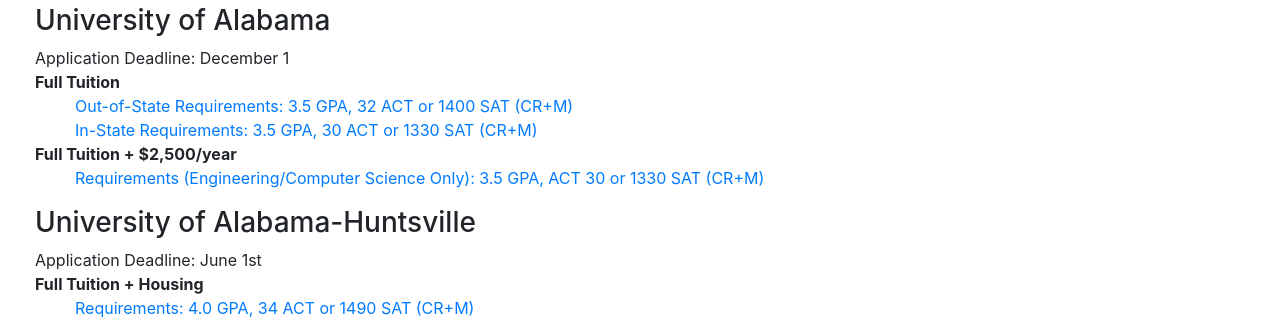
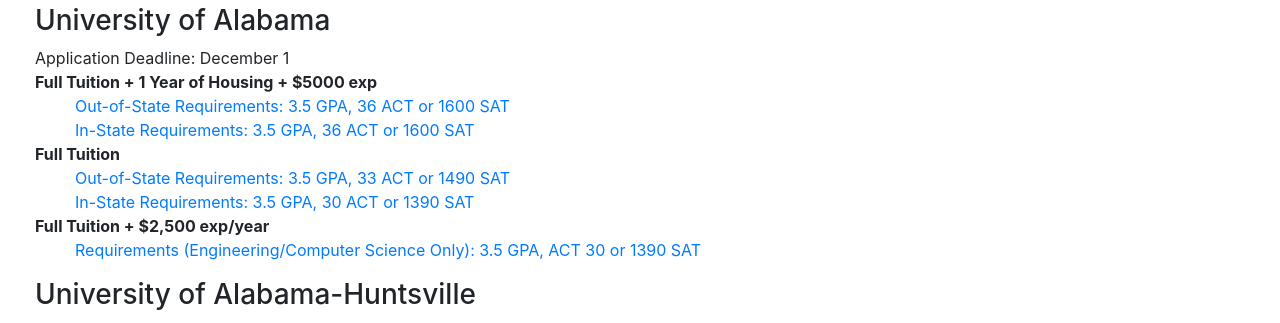
Before and after one commit to CallaJun/automaticfulltuition, a plain HTML site: page index.html in a window 1280 px wide. Shown: the part 470-793 px from the top of the page. Drawn offline with Linux system fonts and the light colour scheme.

Commit message:
Updated UA Huntsville

```diff
--- a/index.html
+++ b/index.html
@@ -85,14 +85,19 @@
                   <h3>University of Alabama</h3>
                   Application Deadline: December 1
                   <ul>
+                    <li><strong>Full Tuition + 1 Year of Housing + $5000 exp</strong></li>
+                    <ul>
+                      <li><a href="https://scholarships.ua.edu/types/out-of-state.php">Out-of-State Requirements: 3.5 GPA, 36 ACT or 1600 SAT</a></li>
+                      <li><a href="https://scholarships.ua.edu/types/in-state.php">In-State Requirements: 3.5 GPA, 36 ACT or 1600 SAT</a></li>
+                    </ul>
                     <li><strong>Full Tuition</strong></li>
                     <ul>
-                      <li><a href="https://scholarships.ua.edu/types/out-of-state.php">Out-of-State Requirements: 3.5 GPA, 32 ACT or 1400 SAT (CR+M)</a></li>
-                      <li><a href="https://scholarships.ua.edu/types/in-state.php">In-State Requirements: 3.5 GPA, 30 ACT or 1330 SAT (CR+M)</a></li>
+                      <li><a href="https://scholarships.ua.edu/types/out-of-state.php">Out-of-State Requirements: 3.5 GPA, 33 ACT or 1490 SAT</a></li>
+                      <li><a href="https://scholarships.ua.edu/types/in-state.php">In-State Requirements: 3.5 GPA, 30 ACT or 1390 SAT</a></li>
                     </ul>
-                    <li><strong>Full Tuition + $2,500/year</strong></li>
+                    <li><strong>Full Tuition + $2,500 exp/year</strong></li>
                     <ul>
-                      <li><a href="https://eng.ua.edu/admissions/scholarships/">Requirements (Engineering/Computer Science Only): 3.5 GPA, ACT 30 or 1330 SAT (CR+M)</a></li>
+                      <li><a href="https://eng.ua.edu/admissions/scholarships/">Requirements (Engineering/Computer Science Only): 3.5 GPA, ACT 30 or 1390 SAT</a></li>
                     </ul>
                   </ul>
                 </p>
@@ -103,11 +108,11 @@
                   <ul>
                     <li><strong>Full Tuition + Housing</strong></li>
                     <ul>
-                      <li><a href="https://www.uah.edu/admissions/undergraduate/financial-aid/scholarships/merit-tuition-scholarships">Requirements: 4.0 GPA, 34 ACT or 1490 SAT (CR+M)</a></li>
+                      <li><a href="https://www.uah.edu/admissions/undergraduate/financial-aid/scholarships/merit-tuition-scholarships">Requirements: 4.0 GPA, 34 ACT or 1520 SAT</a></li>
                     </ul>
                     <li><strong>Full Tuition</strong></li>
                     <ul>
-                      <li><a href="https://www.uah.edu/admissions/undergraduate/financial-aid/scholarships/merit-tuition-scholarships">3.5 GPA, 30 ACT or 1330 SAT (CR+M)</a></li>
+                      <li><a href="https://www.uah.edu/admissions/undergraduate/financial-aid/scholarships/merit-tuition-scholarships">3.5 GPA, 30 ACT or 1390 SAT</a></li>
                     </ul>
                   </ul>
                 </p>
```
